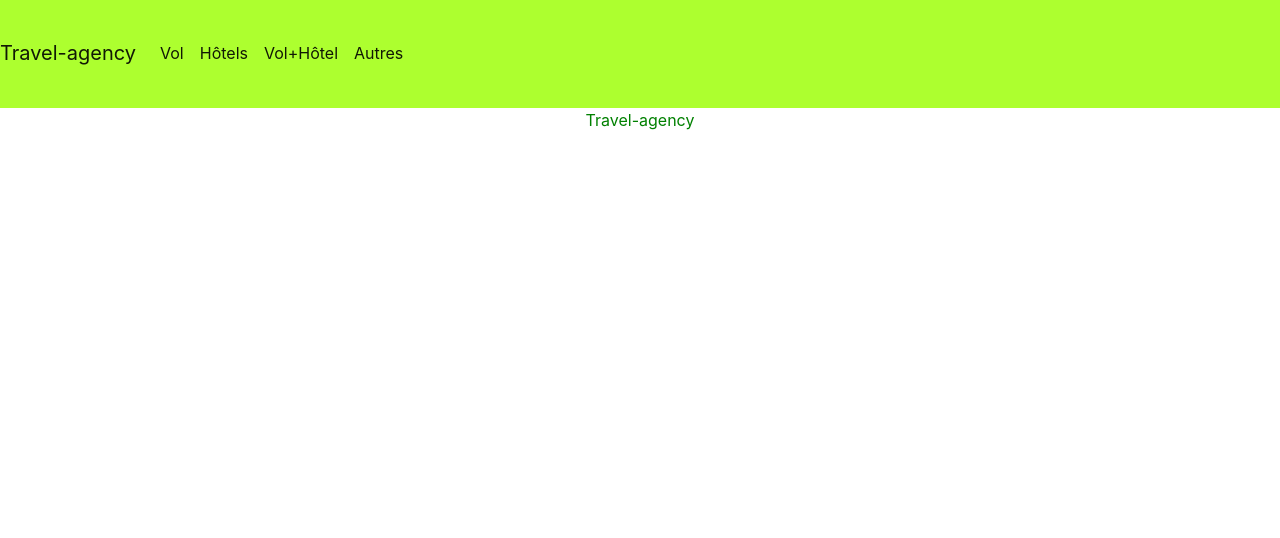
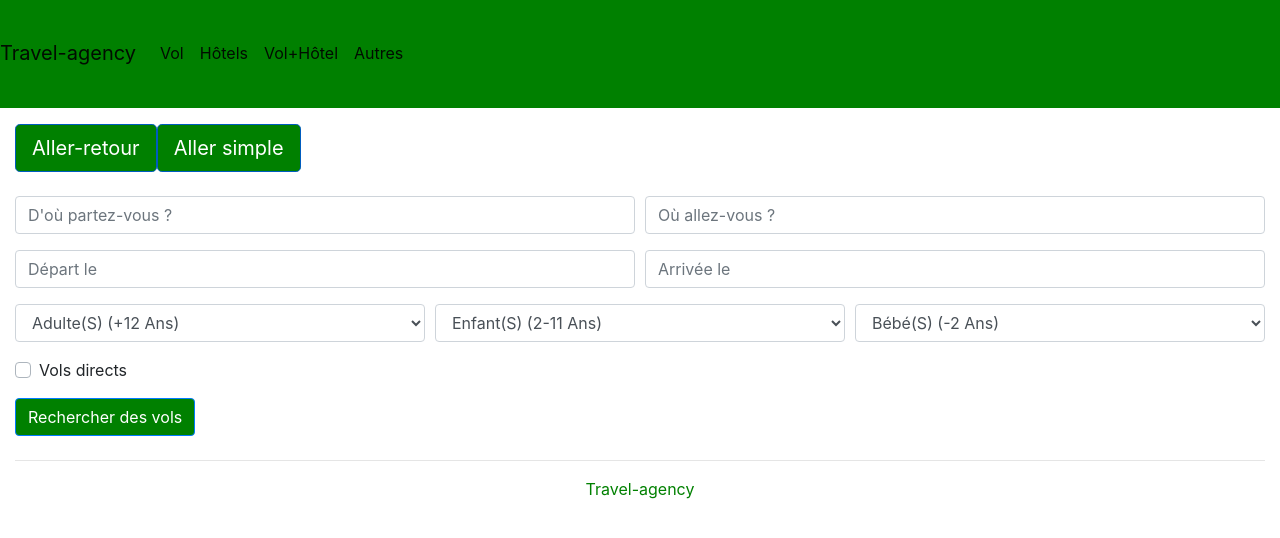
Before and after one commit to jonathankabor/project2, an Angular app: page / in a window 1280 px wide. Shown: the top 538 px of the page. Built offline with nearby package versions, Linux system fonts and the light colour scheme.

Commit message:
création de formulaire

```diff
--- a/src/app/component/route/route.component.html
+++ b/src/app/component/route/route.component.html
@@ -1,13 +1,13 @@
 <main class="container-fluid">
     <header class="pt-5">
-        <nav class="navbar navbar-expand-lg navbar-light" style="background-color: greenyellow;">
+        <nav class="navbar navbar-expand-lg navbar-light" style="background-color:green;">
             <a class="navbar-brand" href="#">Travel-agency</a>
             <button class="navbar-toggler" type="button" data-toggle="collapse" data-target="#navbarNavAltMarkup" aria-controls="navbarNavAltMarkup" aria-expanded="false" aria-label="Toggle navigation">
         <span class="navbar-toggler-icon"></span>
       </button>
             <div class="collapse navbar-collapse" id="navbarNavAltMarkup">
                 <div class="navbar-nav">
-                    <a class="nav-item nav-link active" href="#">Vol <span class="sr-only">(current)</span></a>
+                    <a class="nav-item nav-link active" href="/home">Vol <span class="sr-only">(current)</span></a>
                     <a class="nav-item nav-link active" href="#">Hôtels</a>
                     <a class="nav-item nav-link active" href="#">Vol+Hôtel</a>
                     <a class="nav-item nav-link active" href="#">Autres</a>
@@ -16,6 +16,71 @@
         </nav>
         <hr />
     </header>
+    <fieldset>
+        <hr/>
+
+        <div class="form-group btn-toolbar">
+            <a href="/home" class="btn btn-primary btn-lg  mb-2 active" role="button" title="Aller-retour" style="background-color: green;">Aller-retour</a>
+
+            <a href="#" class="btn btn-primary  btn-lg mb-2 active" role="button" title="Aller simple" style="background-color: green;">Aller simple</a>
+        </div>
+
+        <form>
+            <div class="form-row">
+                <div class="form-group col">
+                    <input class="form-control" type="text" value="" placeholder="D'où partez-vous ?">
+                </div>
+                <div class="form-group col">
+                    <input class="form-control" type="text" value="" placeholder="Où allez-vous ?">
+                </div>
+            </div>
+            <div class="form-row">
+                <div class="form-group col">
+                    <input class="form-control" data-date-format="mm/dd/yyyy" placeholder="Départ le">
+                </div>
+                <div class="form-group col">
+                    <input class="form-control" data-date-format="mm/dd/yyyy" placeholder="Arrivée le">
+                </div>
+            </div>
+            <div class="form-row">
+                <div class="form-group col">
+                    <select class="form-control" id="exampleFormControlSelect1">
+                      <option>Adulte(S) (+12 Ans)</option>
+                      <option>1 Adulte</option>
+                      <option>2 Adultes</option>
+                      <option>3 Adultes</option>
+                      <option>4 Adultes</option>
+                    </select>
+                </div>
+                <div class="form-group col">
+                    <select class="form-control" id="exampleFormControlSelect1">
+                  <option>Enfant(S) (2-11 Ans)</option>
+                  <option>1 Enfant</option>
+                  <option>2 Enfants</option>
+                  <option>3 Enfants</option>
+                  <option>4 Enfants</option>
+                </select>
+                </div>
+                <div class="form-group col">
+                    <select class="form-control" id="exampleFormControlSelect1">
+                <option>Bébé(S) (-2 Ans)</option>
+                <option>1 Bébé</option>
+                <option>2 Bébés</option>
+                <option>3 Bébés</option>
+                <option>4 bébés</option>
+              </select>
+                </div>
+            </div>
+            <div class="custom-control custom-checkbox form-group">
+                <input type="checkbox" class="custom-control-input" id="customCheck1">
+                <label class="custom-control-label" for="customCheck1">Vols directs</label>
+            </div>
+
+            <button type="submit" class="btn btn-primary mb-2" style="background-color: green;">Rechercher des vols</button>
+
+        </form>
+
+    </fieldset>
 
     <router-outlet></router-outlet>
 
--- a/src/app/component/route/route.component.ts
+++ b/src/app/component/route/route.component.ts
@@ -12,4 +12,6 @@ export class RouteComponent implements OnInit {
   ngOnInit(): void {
   }
 
+
+
 }
```
